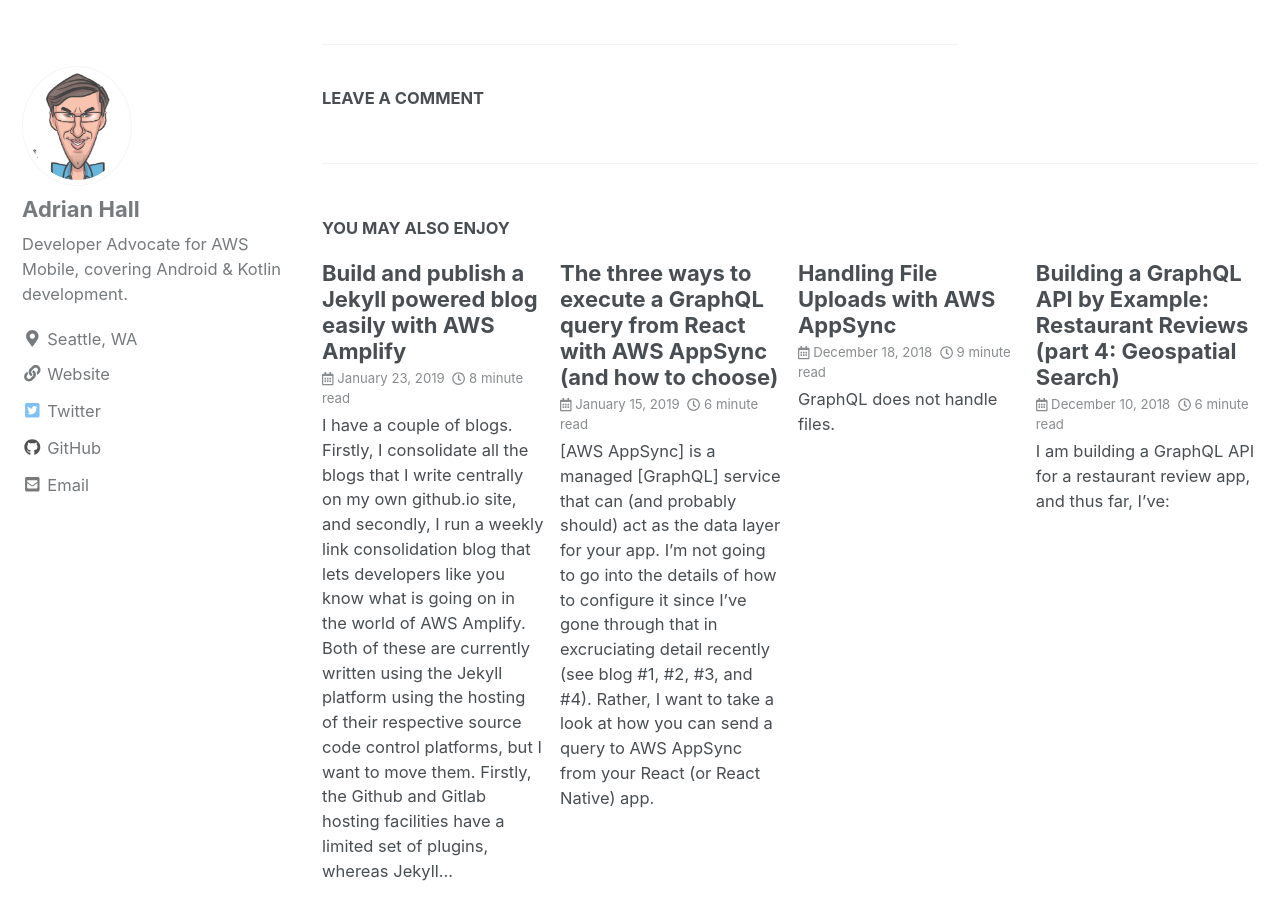
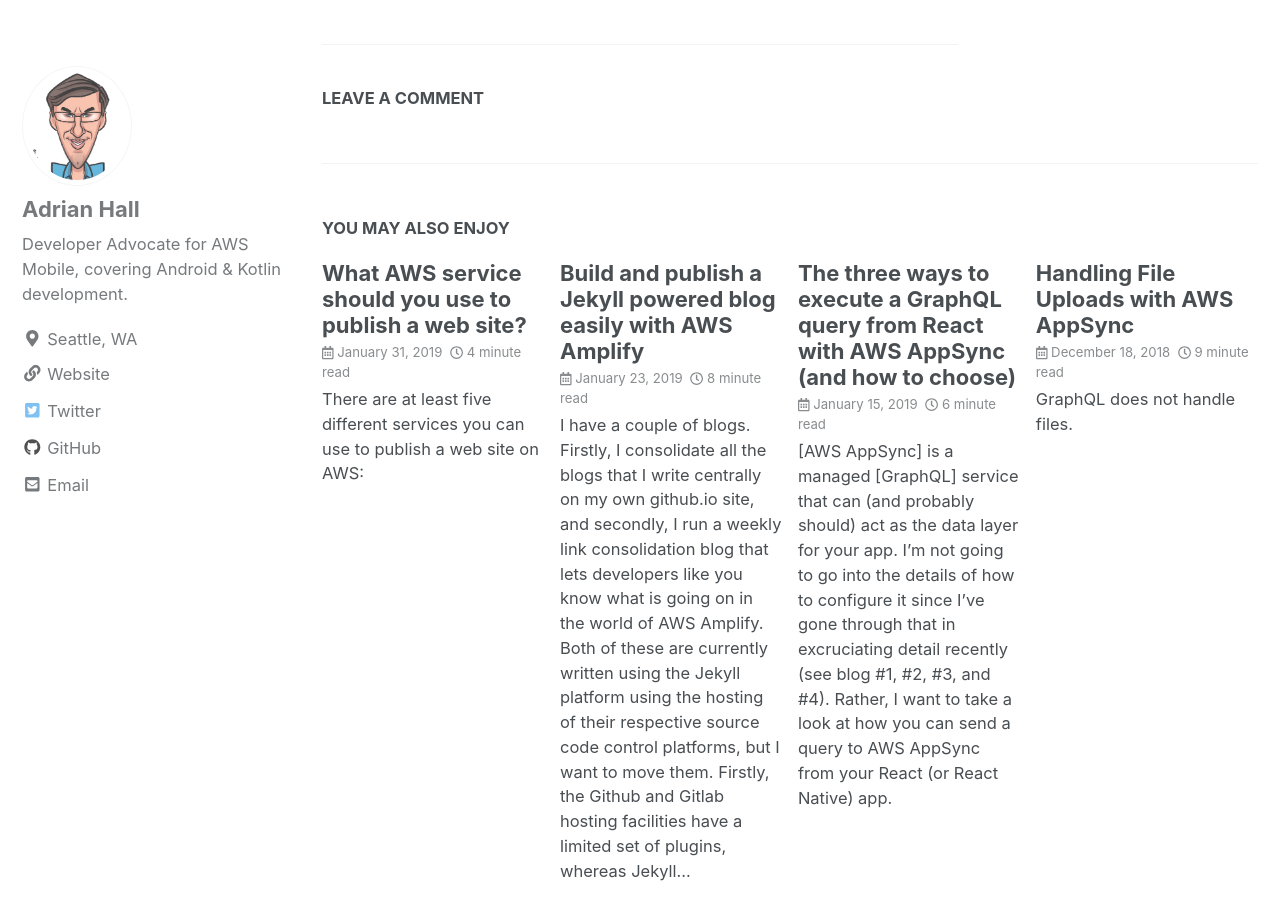
Before and after one commit to adrianhall/adrianhall.github.io, a Jekyll site: the page built from _posts/2019-01-03-early-return-from-graphql-resolvers.md, in a window 1280 px wide and 900 px high, scrolled down 5902 px. Built offline with Jekyll 4.4.1, drawn with Linux system fonts in a browser that asks for light colours; nearby versions of some CDN libraries; comment, search, counter and statistics services are not loaded; some of the changed lines change nothing that is shown.

Commit message:
Added new blog

```diff
--- a/_includes/links.md
+++ b/_includes/links.md
@@ -1,15 +1,18 @@
 <!-- AWS Links -->
 [AWS Amplify]: https://aws-amplify.github.io?utm_source=da&utm_medium=blog&utm_campaign=adrianha
 [amplify-get-started]: https://aws-amplify.github.io/media/get_started?utm_source=da&utm_medium=blog&utm_campaign=adrianha
+[AWS Amplify Console]: https://aws.amazon.com/amplify/console/
 [AWS AppSync]: https://aws.amazon.com/appsync
 [AWS CloudFormation]: https://aws.amazon.com/cloudformation
 [AWS Device Farm]: https://aws.amazon.com/device-farm
+[AWS Elastic Beanstalk]: https://aws.amazon.com/elasticbeanstalk/
 [AWS Lambda]: https://aws.amazon.com/lambda
 [Amazon API Gateway]: https://aws.amazon.com/api-gateway/
 [Amazon CloudFront]: https://aws.amazon.com/cloudfront
 [Amazon CloudWatch]: https://aws.amazon.com/cloudwatch
 [Amazon Cognito]: https://aws.amazon.com/cognito
 [Amazon DynamoDB]: https://aws.amazon.com/dynamodb
+[Amazon Lightsail]: https://aws.amazon.com/lightsail/
 [Amazon Pinpoint]: https://aws.amazon.com/pinpoint
 [Amazon S3]: https://aws.amazon.com/s3
 [Amazon Translate]: https://aws.amazon.com/translate
--- /dev/null
+++ b/_posts/2019-01-31-which-aws-service-for-hosting.md
@@ -0,0 +1,59 @@
+---
+title: "What AWS service should you use to publish a web site?"
+categories:
+  - AWS
+---
+
+There are at least five different services you can use to publish a web site on AWS:
+
+* Amazon S3 + Amazon Cloudfront
+* AWS Amplify Console
+* Amazon Lightsail
+* AWS Elastic Beanstalk
+* Do-it-yourself compute / storage / network stack
+
+Which one of these do you choose? Well, “it depends” is a great answer to this question, but I hope that this article will demystify the strengths of each choice and give you a roadmap to make a choice.
+
+This article is not designed for the person who knows a lot about AWS services. It glosses over a lot of details and those details may be very relevant to your specific use case. However, if you are lost in the myriad choices that AWS provides, hopefully this will provide some guidance on where to concentrate your research.
+
+I have also deliberately not discussed pricing. The pricing models for each combination of services are different and inevitably will depend on how you expect the site to be used. You can and should do a comparison of the various options based on your specific use case. Pricing information is available for all options on [the AWS website](https://aws.amazon.com/pricing/).
+
+## Amazon S3 + Amazon CloudFront
+
+If your web site is just a collection of HTML, CSS, and JavaScript with no other dependencies, and you receive this from a marketing or design firm, you can just drag and drop the files onto your S3 bucket and get them deployed easily. This option may be for you. It’s simple to understand — you just publish your files to the S3 bucket and CloudFront picks them up and distributes them worldwide, also handling things like HTTPS for you.
+
+I find that this is becoming less and less appealing, given the availability of AWS Amplify Console, but for those basic sites, this is probably the most cost effective way of getting a web site up and runningt.
+
+**Best for**: Pre-packaged static sites provided by marketing organizations that are deployed via drag and drop.
+
+## AWS Amplify Console
+
+As the newcomer service, the [AWS Amplify Console] is an awesome continuous deployment (CD) platform for your web site. It has built in support for static site generators such as Gatsby, Jekyll, and Hugo, and support for JavaScript single page applications written in a variety of frameworks like React, Angular, or Vue. The AWS Amplify Console especially shines if you wish to deploy a SPA with a serverless backend built with the [AWS Amplify] CLI.
+
+The service is very hands off — check your code into your source code repository (GitHub, CodeCommit, etc.) and a deployment will happen. Worldwide distribution happens via Amazon CloudFront so your app is responsive and planet scale.
+
+**Best for**: Static site generators, JavaScript based single page applications.
+
+## Amazon Lightsail
+
+If your app relies on a web language backend (like Ruby or PHP) or you use a common web site platform (like WordPress or Magento), then you might want to choose [Amazon Lightsail]. Underneath, your Lightsail instance is comprised of virtual machines that run the appropriate software. You can run both Linux and Windows instances with Lightsail. It can be considered a crafted and opinionated set of virtual machines specifically designed around web applications. You get the ability to set up DNS, static IP addresses, load balancers, and connectivity to a VPC to access private resources like RDS hosted databases.
+
+**Best for**: Common web stacks like LAMP, MEAN, and PHP, or common web applications like WordPress, MediaWiki, and Magento.
+
+## AWS Elastic Beanstalk
+
+On the surface, you will find a lot of similarities between Amazon Lightsail and [AWS Elastic Beanstalk] with EC2 instances. They both run exactly the same web application sets. They both run virtual machines. However, AWS Elastic Beanstalk can run within a VPC, which means you can run the web applications in an “internal only” configuration (with no connection to the Internet. For example, running MediaWiki as an internal-only employee information service). You also get a whole host of flexibility in terms of settings that you don’t get with Lightsail. One of the under-utilized features is blue-green deployments, which allows you to deploy and warm up a replacement web application while the existing web application continues to run. You can also configure the underlying OS that is running any way you need to, which opens up possibilities that aren’t available in the other options.
+
+**Best for**: Your most challenging enterprise apps where access to the underlying OS is required.
+
+## Do it yourself
+
+Most of the time, when I can’t get away with a serverless backend and AWS Amplify console, I turn to a Docker container to provide the service. This docker container can be deployed via a CI/CD pipeline, scaled with Amazon ECS and managed as part of a complex stack. Doing things yourself means the maximum flexibility and control of the environment, but also the maximum amount of time spent managing the environment.
+
+**Best for**: Your most challenging enterprise apps where you can use a variety of AWS services to augment your service offering.
+
+## There are options
+
+I’m sure there are other options available. AWS is a very flexible cloud with lots of options for everything you might want to run. I try to simplify what I need to manage by choosing the right tool for the application I am going to run. From basic static sites to the latest SPA applications with planetary scale backends, there is an option for each and every application you run.
+
+{% include links.md %}
```
